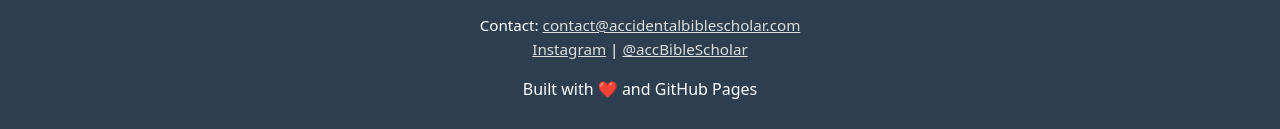
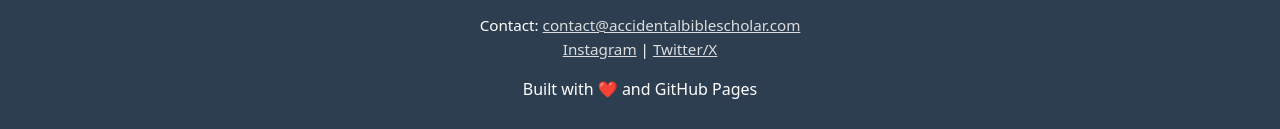
Before and after one commit to accidental-bible-scholar/ABS-Podcast, a plain HTML site: page index.html in a window 1280 px wide. Shown: the part 604-733 px from the top of the page. Drawn offline with Linux system fonts and the light colour scheme.

Commit message:
Added Twitter/X handle

```diff
--- a/index.html
+++ b/index.html
@@ -76,7 +76,7 @@
         <p class="contact">
             Contact: <a href="mailto:contact@accidentalbiblescholar.com" style="color: #ddd;">contact@accidentalbiblescholar.com</a><br>
             <a href="https://www.instagram.com/accidentalbiblescholar/" target="_blank" rel="noopener" style="color: #ddd;">Instagram</a> |
-            <a href="https://twitter.com/accBibleScholar" target="_blank" rel="noopener" style="color: #ddd;">@accBibleScholar</a>
+            <a href="https://twitter.com/accBibleScholar" target="_blank" rel="noopener" style="color: #ddd;">Twitter/X</a>
         </p>
         <p>Built with ❤️ and GitHub Pages</p>
     </footer>
```
